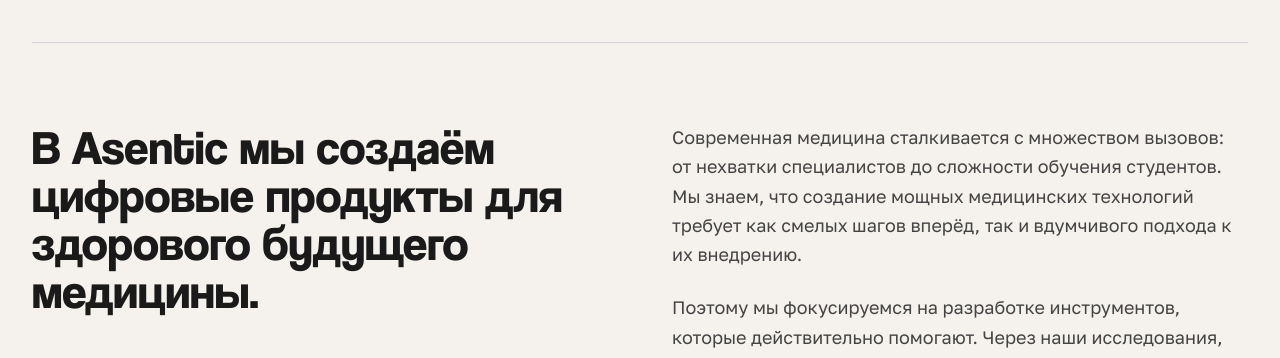
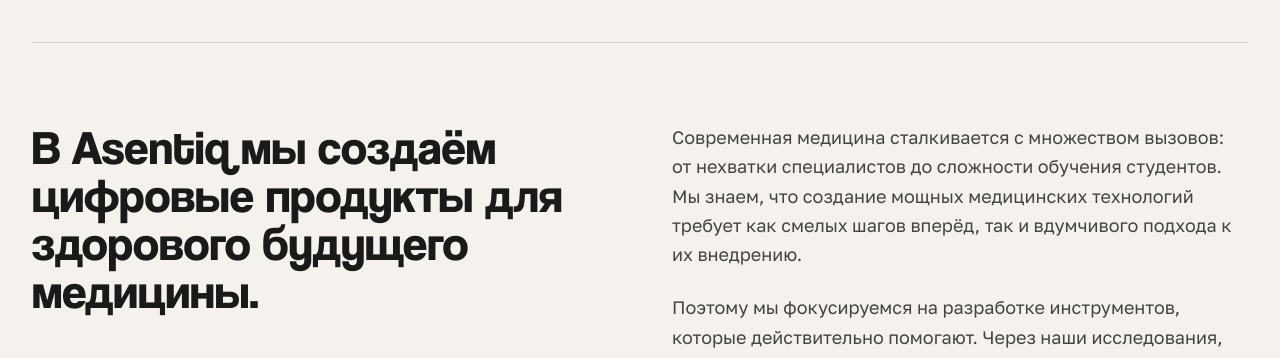
Before and after one commit to imnadsa/asentiq, a Next.js app: page / in a window 1280 px wide. Shown: the part 2240-2598 px from the top of the page. Built offline with nearby package versions, Linux system fonts and the light colour scheme.

Commit message:
Update About.tsx

```diff
--- a/src/components/sections/About.tsx
+++ b/src/components/sections/About.tsx
@@ -46,7 +46,7 @@
           {/* Левая колонка - акцентный заголовок */}
           <div>
             <h2 className="text-3xl sm:text-4xl lg:text-5xl font-manrope font-bold text-text-primary leading-tight">
-              В Asentic мы создаём цифровые продукты для здорового будущего медицины.
+              В Asentiq мы создаём цифровые продукты для здорового будущего медицины.
             </h2>
           </div>
 
```
